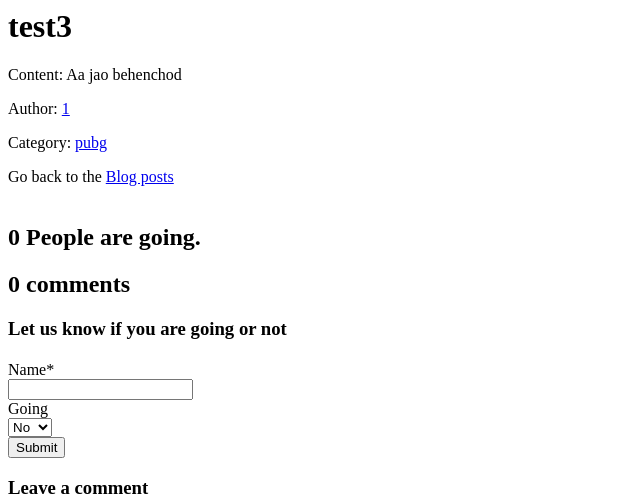
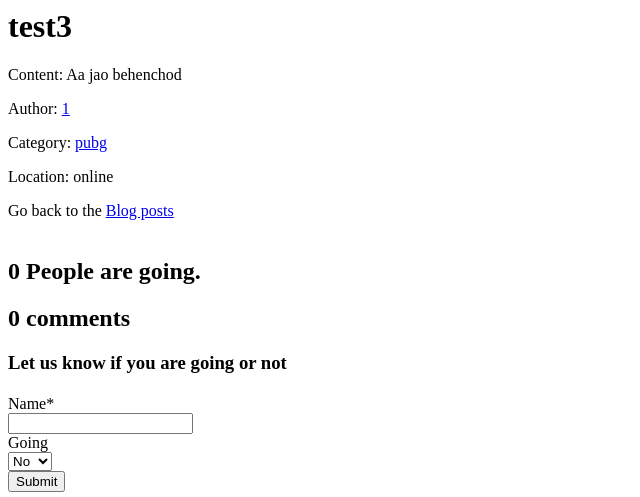
Before and after one commit to utkarsh-dubey/ProjectY, a Django app: a page that uses Templates/posts-detail-view.html in a window 1280 px wide. Shown: the top 497 px of the page, without its empty margins (0-640 px from the left). Run offline with Django 3.2, Linux system fonts and the light colour scheme; data comes from the database, SQL or seed files in the repository; some libraries are stand-ins or nearby versions.

Commit message:
posts2 is main change

```diff
--- a/ProjectY/urls.py
+++ b/ProjectY/urls.py
@@ -11,7 +11,6 @@ urlpatterns = [
     path('admin/', admin.site.urls),
     path('',include('app1.urls')),
     url(r'^user/', include('app1.urls')),
-    url(r'^admin/', admin.site.urls),
     path('accounts/',include('django.contrib.auth.urls')),
     path('accounts/login/', auth_views.LoginView.as_view(), name='login'),
     path('accounts/logout/', view = LogoutView.as_view(), name='logout', kwargs={'next_page' : '/'}),
--- a/Templates/posts-create-view.html
+++ b/Templates/posts-create-view.html
@@ -23,6 +23,7 @@
     <option value="others">Others</option>
 
   </select></label></p>
+<p><label for="id_title">City -</label> <input type="text" name="location" maxlength="500" required id="id_location"> (Enter "online" if the game is online)</p>
 <p><label for="id_content">Content:</label> <textarea name="content" cols="40" rows="10" required id="id_content">
 </textarea></p>
 <input type="submit" value="Post"/>
--- a/Templates/posts-detail-view.html
+++ b/Templates/posts-detail-view.html
@@ -12,6 +12,7 @@
 <p>Content: {{ post.content }}</p>
 <p>Author: <a href="/user/profile/{{post.author}}">{{ post.user }}</a></p>
 <p>Category: <a href="/{{post.category}}"> {{ post.category }}</a></p>
+<p>Location: {{post.location}}</p>
 Go back to the <a href="/posts/">Blog posts </a><br><br>
 
 
--- a/app1/forms.py
+++ b/app1/forms.py
@@ -14,7 +14,7 @@ class SignUpForm(UserCreationForm):
     first_name = forms.CharField(max_length=30, required=True, help_text='Required')
     last_name = forms.CharField(max_length=30, required=True, help_text='Required')
     email = forms.EmailField(max_length=254, required = False, help_text='optional')
-    location = forms.CharField(max_length=20, required = False, help_text='optional')
+    location = forms.CharField(max_length=20, required = True, help_text='Required')
     birth_date = forms.DateField(required = False, help_text='optional, Format: YYYY-MM-DD')
     class Meta:
         model = User
@@ -35,7 +35,7 @@ class UserForm(forms.ModelForm):
 class PostForm(forms.ModelForm):
     class Meta:
         model= Post
-        fields= ["title", "user","content", "category"]
+        fields= ["title", "user","location","content", "category"]
 
 class CommentForm(forms.ModelForm):
 
--- a/app1/models.py
+++ b/app1/models.py
@@ -14,7 +14,7 @@ class Profile(models.Model):
     user = models.OneToOneField(User, on_delete=models.CASCADE)
     image = models.ImageField(default='default.jpeg', upload_to='profile_pics')
     bio = models.TextField(max_length=500, blank=True)
-    location = models.CharField(max_length=30, blank=True, null=True)
+    location = models.CharField(max_length=30, blank=False, default='online')
     birth_date = models.DateField(null=True, blank=True)
     first_name = models.CharField(max_length=30, blank=False, default='First')
     last_name = models.CharField(max_length=30, blank=False, default='Last')
@@ -44,6 +44,7 @@ def update_user_profile(sender, instance, created, **kwargs):
 class Post(models.Model):
     user= models.CharField(max_length=100)
     title= models.CharField(max_length=100)
+    location = models.CharField(max_length=100, default='online')
     content= models.TextField()
     category = models.CharField(max_length=30, default='others')
     url= models.SlugField(max_length=100, unique=False, blank=True, editable=False)
--- a/app1/urls.py
+++ b/app1/urls.py
@@ -13,7 +13,7 @@ urlpatterns = [
     path('',views.index,name="home"),
 
     path('signup',views.sign_up, name="sign_up"),
-
+    path('posts2', views.home_view, name='posts'),
 	url(r'^login/$',views.login_view,name="login"),
 	url(r'^posts/$', posts_list_view, name='posts_list_view'),
     url(r'^posts/(?P<url>\S+)/$', posts_detail_view, name='posts_detail_view'),
--- a/app1/views.py
+++ b/app1/views.py
@@ -71,6 +71,19 @@ def pubg_view(request):
               }
 
     return render(request, 'pubg.html', context)
+
+def home_view(request):
+
+    display = []
+    allposts= Post.objects.all()
+    for post in allposts:
+        if post.location=="online" or post.location == request.user.profile.location:
+            display.append(post)
+
+    context= {"allposts": display,
+              }
+
+    return render(request, 'posts2.html', context)
 
 def cod_view(request):
 
@@ -268,6 +281,7 @@ def sign_up(request):
             user = form.save()
             user.refresh_from_db()  # load the profile instance created by the signal
             user.profile.email = form.cleaned_data.get('email')
+            user.profile.location = form.cleaned_data.get('location')
             user.profile.first_name = form.cleaned_data.get('first_name')
             user.profile.last_name = form.cleaned_data.get('last_name')
             user.save()
```
Also changed, not shown: Templates/index.html (+8 -1 lines), Templates/posts2.html (added, +11 -0 lines), app1/migrations/0015_auto_20200722_1711.py (added).
